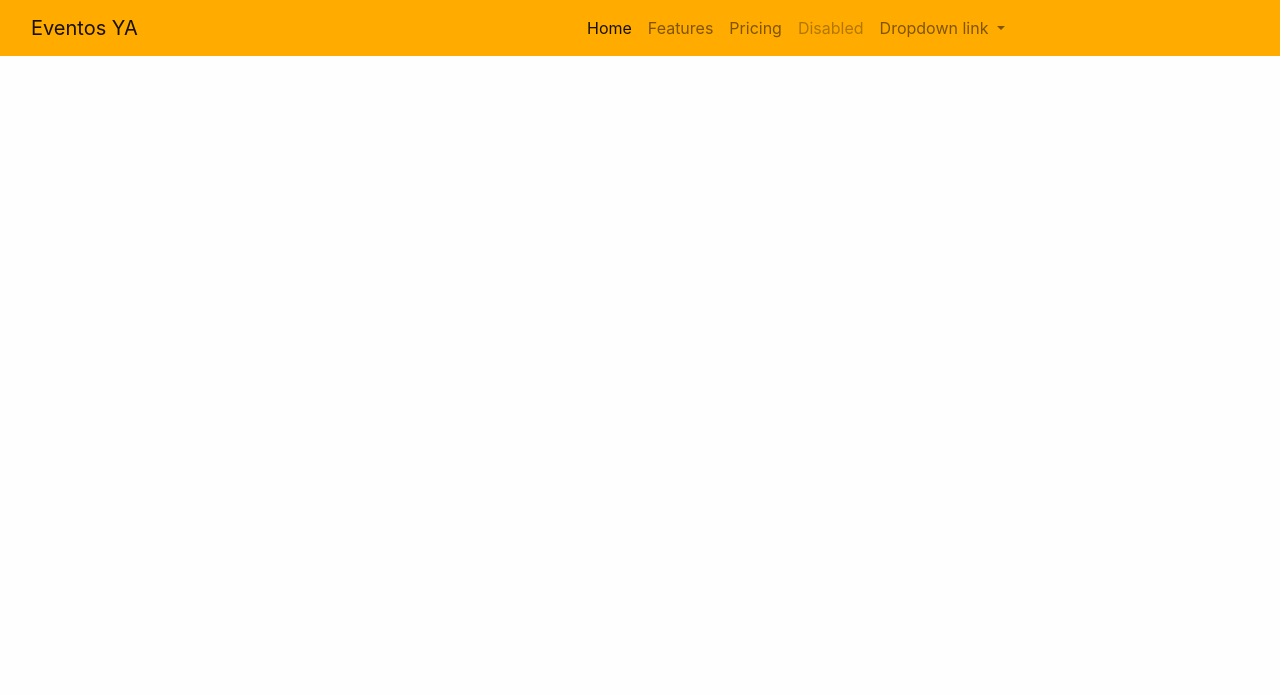
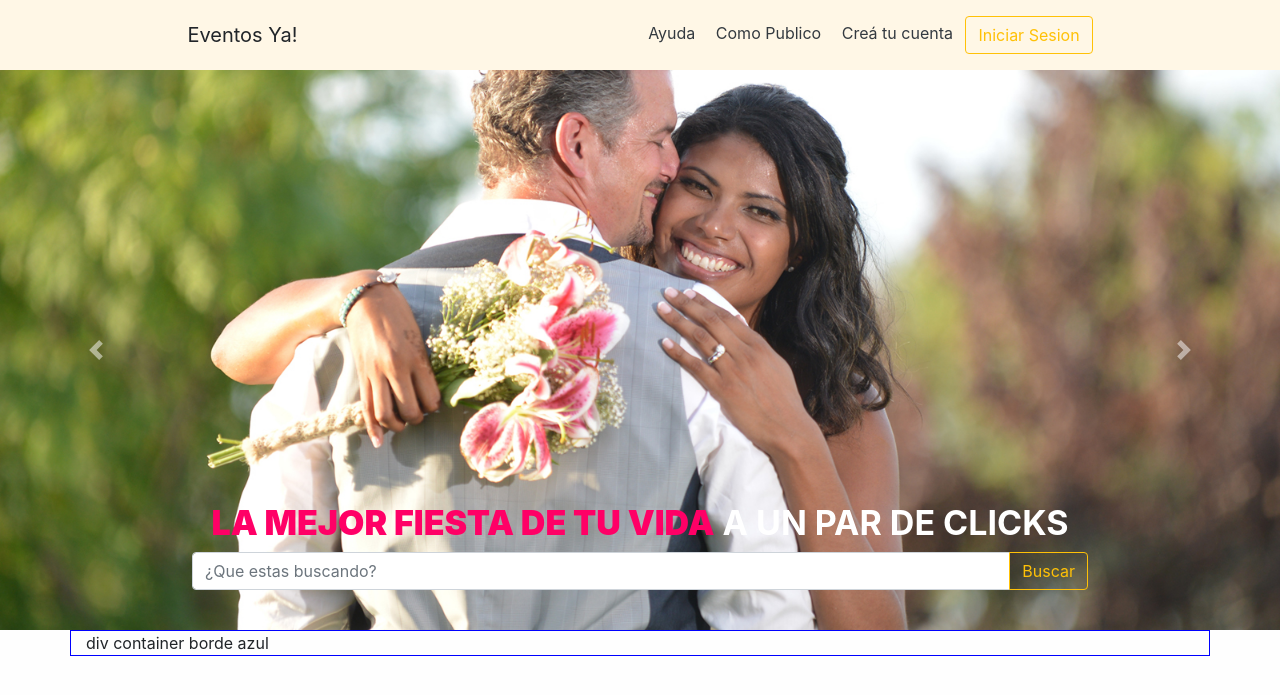
Before and after one commit to sebasxl/eventosya, a PHP site: page / in a window 1280 px wide. Shown: the top 695 px of the page. Run offline with PHP 8.4, Linux system fonts and the light colour scheme.

Commit message:
segundo push

```diff
--- a/css/custom.css
+++ b/css/custom.css
@@ -18,5 +18,27 @@ body {
 }
 
 .bg-orange{
-	background-color: #ffab00;
+	background-color: #fff7e6;
 }
+
+.carousel-inner{
+	display: block;
+	height: auto;
+	max-height: 600px;
+}
+
+.carousel-item img{
+	width: 100%;
+
+}
+
+.titular{
+	font-size: 34px;
+	text-transform: uppercase;
+	text-shadow: grey;
+	font-weight: bold;
+}
+.titular-fucsia{
+	color: #ff0066;
+	font-weight: bolder;
+}
--- a/header.php
+++ b/header.php
@@ -12,6 +12,7 @@
 
 </head>
 <body>
+	<!--
 	<nav class="navbar fixed-top navbar-expand-lg navbar-light bg-orange">
 		<div class="col-md-3">
 			<a class="navbar-brand" href="@">Eventos YA</a>
@@ -21,7 +22,7 @@
 				<span class="navbar-toggler-icon"></span>
 			</button>
 			<div class="collapse navbar-collapse" id="navbarNav">
-				<ul class="navbar-nav">
+				<ul class="navbar-nav mr-auto mt-2 mt-lg-0">
 					<li class="nav-item active">
 						<a class="nav-link" href="#">Home <span class="sr-only">(current)</span></a>
 					</li>
@@ -48,3 +49,55 @@
 			</div>
 		</div>
 	</nav>
+
+
+	<div class="d-flex flex-column flex-md-row align-items-center p-3 px-md-4 mb-3 bg-white border-bottom box-shadow">
+      <h5 class="my-0 mr-md-auto font-weight-normal">Eventos Ya!</h5>
+      <nav class="my-2 my-md-0 mr-md-3">
+        <a class="p-2 text-dark" href="#">Ayuda</a>
+        <a class="p-2 text-dark" href="#">Como Publico</a>
+        <a class="p-2 text-dark" href="#">Creá tu cuenta</a>
+      </nav>
+      <a class="btn btn-outline-primary" href="#">Iniciar Sesion</a>
+    </div>
+	-->
+
+<!--
+	<nav class="d-flex bg-orange navbar navbar-expand-lg">
+
+			<a class="navbar-brand p-2 mr-auto" href="#">Navbar</a>
+			<button class="navbar-toggler" type="button" data-toggle="collapse" data-target="#navbarNav" aria-controls="navbarNav" aria-expanded="false" aria-label="Toggle navigation">
+				<span class="navbar-toggler-icon"></span>
+			</button>
+			<div class="collapse navbar-collapse p-2 ml-0" id="navbarNav">
+				<ul class="navbar-nav">
+					<li class="nav-item">
+						<a class="p-2 text-dark" href="#">Ayuda</a>
+					</li>
+					<li class="nav-item">
+						<a class="p-2 text-dark" href="#">Como Publico</a>
+					</li>
+					<li class="nav-item">
+						<a class="p-2 text-dark" href="#">Creá tu cuenta</a>
+					</li>
+					<li class="nav-item">
+						<a class="btn btn-outline-primary" href="#">Iniciar Sesion</a>
+					</li>
+				</ul>
+			</div>
+
+
+	</nav>
+-->
+
+<header class="navbar d-flex bg-orange">
+	<div class="navbar-brand p-2 mr-auto">
+		Eventos Ya!
+	</div>
+	<div class="navigation p-2">
+		<a class="p-2 text-dark" href="#">Ayuda</a>
+		<a class="p-2 text-dark" href="#">Como Publico</a>
+		<a class="p-2 text-dark" href="#">Creá tu cuenta</a>
+		<a class="btn btn-outline-warning" href="#">Iniciar Sesion</a>
+	</div>
+</header>
--- a/index.php
+++ b/index.php
@@ -4,6 +4,59 @@ include 'header.php';
 
 
 ?>
+
+<div id="carouselExampleControls" class="carousel slide carousel-fade " data-ride="carousel">
+	<div class="carousel-inner">
+		<div class="carousel-item active">
+			<img class="d-block" src="imagenes/index.jpg" alt="First slide">
+	    	<div class="carousel-caption">
+	    		<h3 class="titular"><span class="titular-fucsia">La mejor fiesta de tu vida</span> a un par de clicks</h3>
+	    		<div class="input-group">
+	    			<input type="text" class="form-control" placeholder="¿Que estas buscando?" aria-label="Recipient's username" aria-describedby="button-addon2">
+	    			<div class="input-group-append">
+	    				<button class="btn btn-outline-warning" type="button" id="button-addon2">Buscar</button>
+	    			</div>
+	    		</div>
+	    	</div>
+	    </div>
+<!--
+    <div class="carousel-item">
+      <img class="d-block" src="imagenes/index3.jpg" alt="Second slide">
+    	<div class="carousel-caption">
+    		<h3 class="titular"><span class="titular-fucsia">La mejor fiesta de tu vida</span> a un par de clicks</h3>
+    		<div class="input-group">
+    			<input type="text" class="form-control" placeholder="¿Que estas buscando?" aria-label="Recipient's username" aria-describedby="button-addon2">
+    			<div class="input-group-append">
+    				<button class="btn btn-outline-warning" type="button" id="button-addon2">Buscar</button>
+    			</div>
+    		</div>
+    	</div>
+    </div>
+    <div class="carousel-item">
+    	<img class="d-block" src="imagenes/index2.jpg" alt="Third slide">
+    	<div class="carousel-caption">
+    		<h3 class="titular"><span class="titular-fucsia">La mejor fiesta de tu vida</span> a un par de clicks</h3>
+    		<div class="input-group">
+    			<input type="text" class="form-control" placeholder="¿Que estas buscando?" aria-label="Recipient's username" aria-describedby="button-addon2">
+    			<div class="input-group-append">
+    				<button class="btn btn-outline-warning" type="button" id="button-addon2">Buscar</button>
+    			</div>
+    		</div>
+    	</div>
+    </div>
+-->
+	</div>
+  <a class="carousel-control-prev" href="#carouselExampleControls" role="button" data-slide="prev">
+    <span class="carousel-control-prev-icon" aria-hidden="true"></span>
+    <span class="sr-only">Anterior</span>
+  </a>
+  <a class="carousel-control-next" href="#carouselExampleControls" role="button" data-slide="next">
+    <span class="carousel-control-next-icon" aria-hidden="true"></span>
+    <span class="sr-only">Siguiente</span>
+  </a>
+</div>
+
+
 <div class="container borde-azul">
 	div container borde azul
 </div>
```
Also changed, not shown: imagenes/index.jpg (added), imagenes/index2.jpg (added), imagenes/index3.jpg (added).
